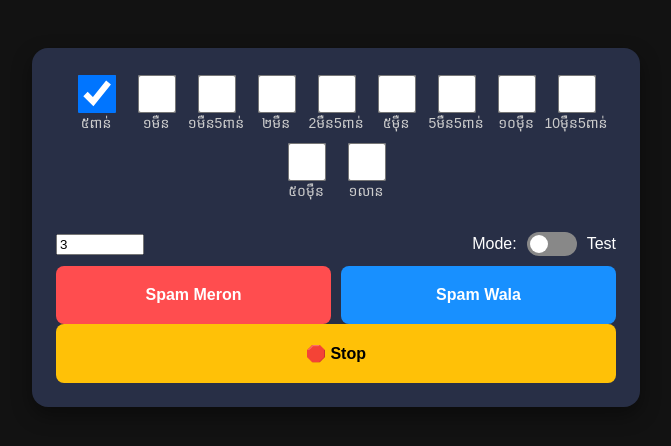
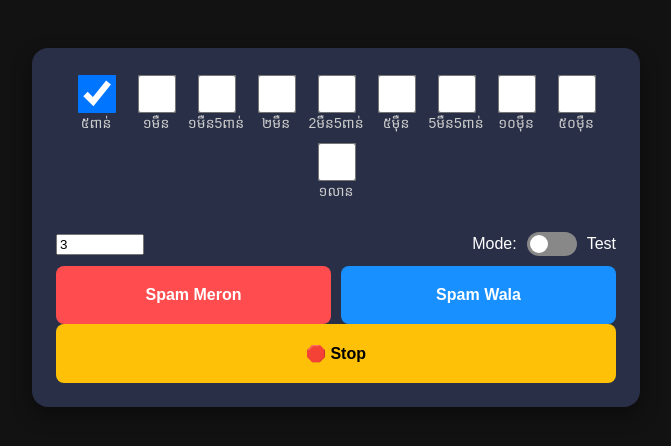
Before and after one commit to BrosTouchNy33/bet-controll, a plain HTML site: page index.html in a window 1280 px wide. Shown: the whole page, without its empty margins (304-975 px from the left). Drawn offline with Linux system fonts and the light colour scheme.

Commit message:
Update index.html

```diff
--- a/index.html
+++ b/index.html
@@ -98,7 +98,6 @@
       { value: 50000, label: '៥មុឺន' },
       { value: 55000, label: '5មឺន5ពាន់' },
       { value: 100000, label: '១០មុឺន' },
-      { value: 105000, label: '10មុឺន5ពាន់' },
       { value: 500000, label: '៥០មុឺន' },
       { value: 1000000, label: '១លាន' }
     ];
```
